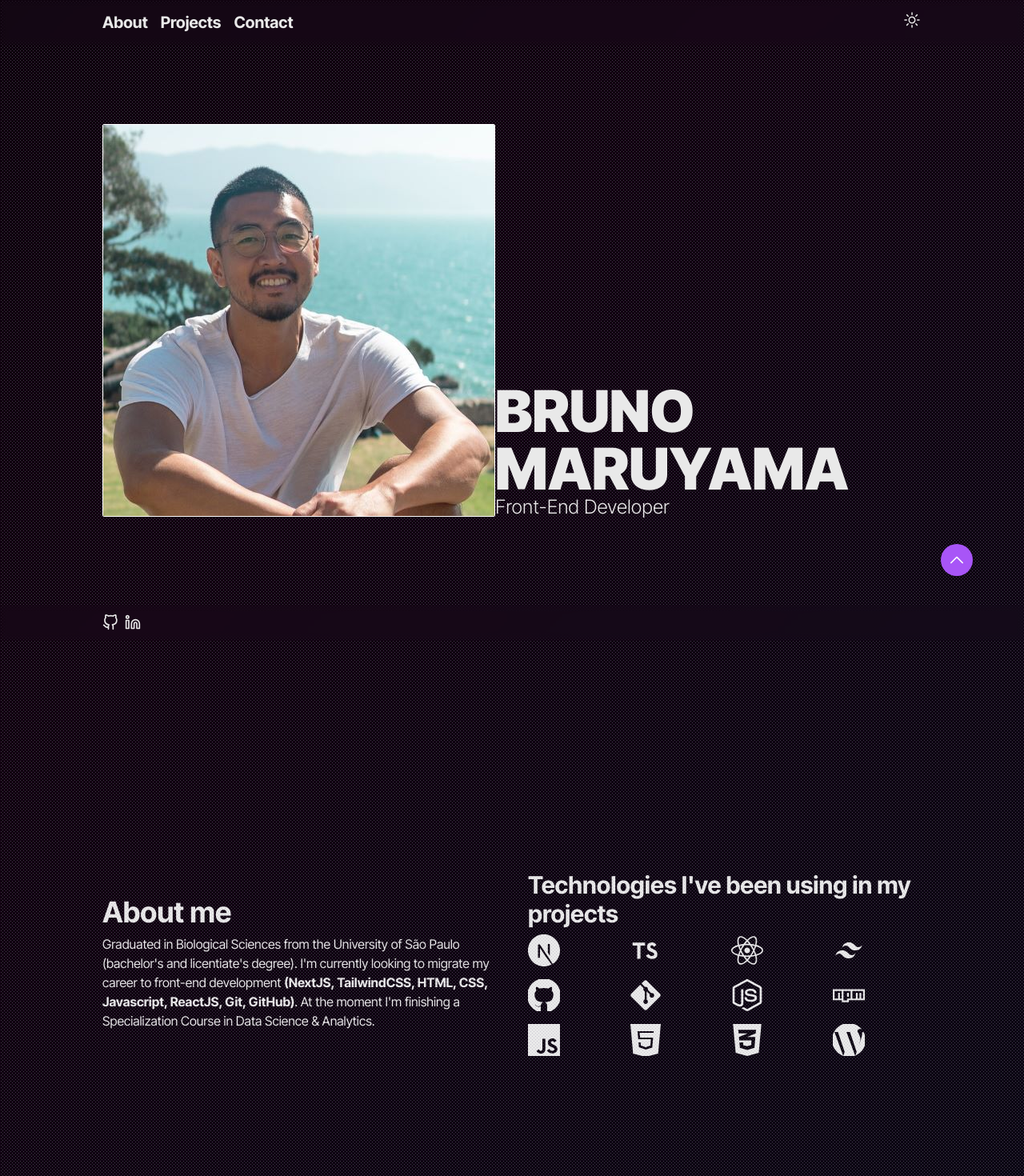
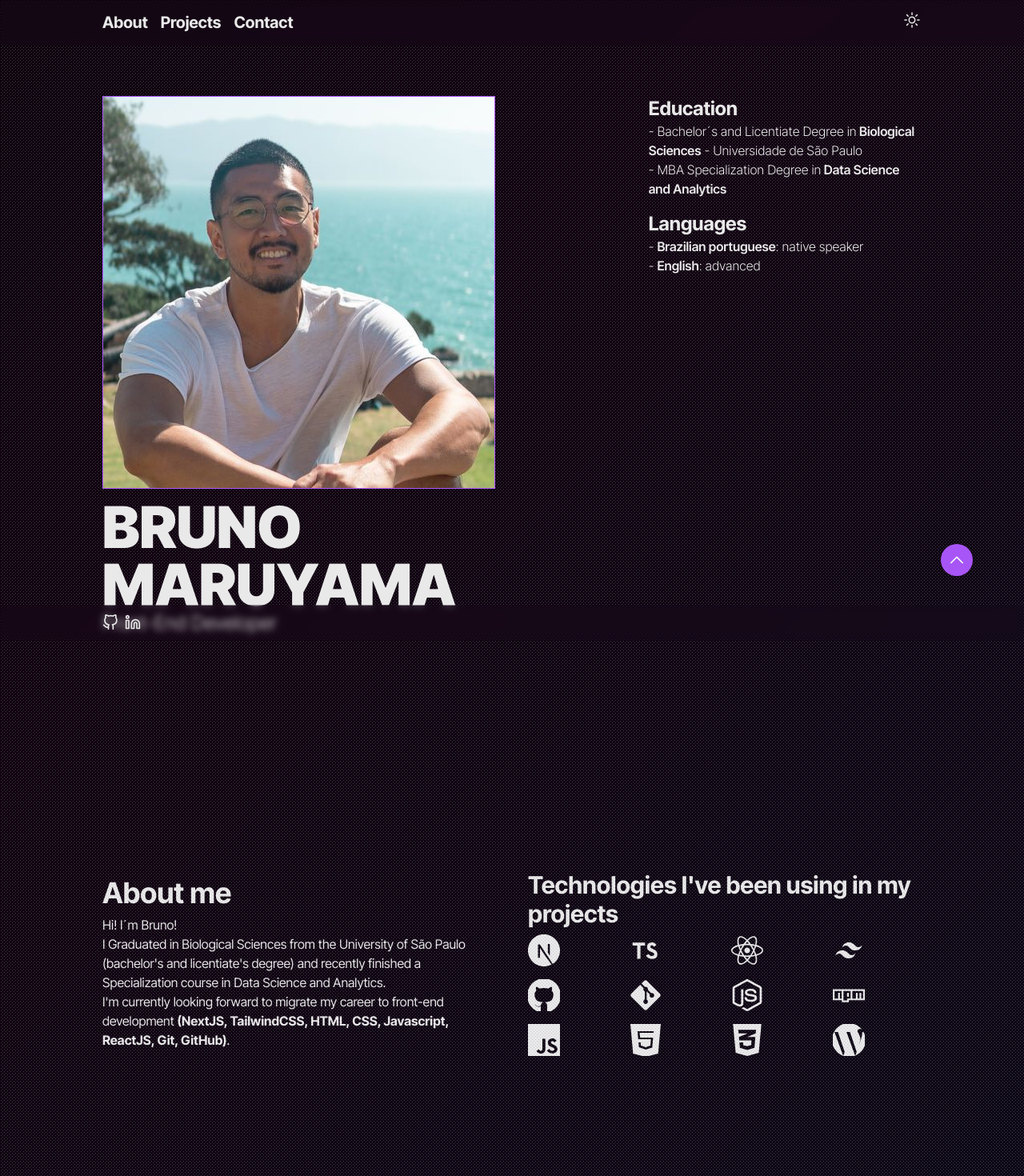
Before and after one commit to brunomaruyama/MyPage, a Next.js app: page / in a window 1280 px wide. Shown: the top 1470 px of the page at 80% size. Built offline with nearby package versions, Linux system fonts and the light colour scheme.

Commit message:
added Education and languages

```diff
--- a/app/globals.css
+++ b/app/globals.css
@@ -33,19 +33,19 @@ body {
 
 .fromLeft {
   animation: lateralshow;
-  animation-timeline: view(65% 0%);
+  animation-timeline: view(75% 0%);
   z-index: -10;
 }
 
 .fromRight {
   animation: lateralshowright;
-  animation-timeline: view(65% 0%);
+  animation-timeline: view(75% 0%);
   z-index: -10;
 }
 
 .fromBottom {
   animation: bottomshow;
-  animation-timeline: view(65% 0%);
+  animation-timeline: view(75% 0%);
   z-index: -20;
 }
 
--- a/app/page.tsx
+++ b/app/page.tsx
@@ -10,9 +10,9 @@ export default function Home() {
       <Header />
       <section
         id="home"
-        className="pt-[15vh] sm:h-[100vh] w-full flex flex-wrap justify-between items-center  sm:items-center sm:px-[5vw] lg:px-[10vw] my-[auto] px-3 sm:py-8"
+        className="pt-[15vh] sm:h-[100vh] w-full grid md:grid-cols-3 sm:px-[5vw] lg:px-[10vw] my-[auto] px-3"
       >
-        <div className="block sm:flex space-y-3 items-end">
+        <div className="col-span-2 block space-y-3 items-end mb-8">
           <Image
             src="/DSC08868.jpg"
             width={150}
@@ -21,7 +21,7 @@ export default function Home() {
             priority={true}
             alt="Picture of Bruno Maruyama"
             style={{ objectFit: "contain" }}
-            className="rounded-sm border border-white w-auto h-auto"
+            className="border border-purple-500 w-auto h-auto"
           />
           <div className="block">
             <h1 className="text-4xl sm:text-7xl leading-none font-black">
@@ -32,6 +32,30 @@ export default function Home() {
             <h2 className="text-2xl font-light leading-none">
               Front-End Developer
             </h2>
+          </div>
+        </div>
+        <div className="col-span-1">
+          <div className="mb-4">
+            <h2 className="text-2xl font-bold">Education</h2>
+            <p className="font-light">
+              - Bachelor´s and Licentiate Degree in
+              <span className="font-semibold"> Biological Sciences</span> -
+              Universidade de São Paulo
+            </p>
+            <p className="font-light">
+              - MBA Specialization Degree in
+              <span className="font-semibold"> Data Science and Analytics</span>
+            </p>
+          </div>
+          <div>
+            <h2 className="text-2xl font-bold">Languages</h2>
+            <p className="font-light">
+              - <span className="font-semibold">Brazilian portuguese</span>:
+              native speaker
+            </p>
+            <p className="font-light">
+              - <span className="font-semibold">English</span>: advanced
+            </p>
           </div>
         </div>
       </section>
--- a/components/about/page.tsx
+++ b/components/about/page.tsx
@@ -6,14 +6,17 @@ export default function About() {
       <div className="fromLeft box-border sm:w-1/2">
         <h1 className="text-4xl font-bold py-2">About me</h1>
         <p className="font-normal">
-          Graduated in Biological Sciences from the University of São Paulo
-          (bachelor's and licentiate's degree). I'm currently looking to migrate
-          my career to front-end development{" "}
+          Hi! I´m Bruno! <br />
+          I Graduated in Biological Sciences from the University of São Paulo
+          (bachelor's and licentiate's degree) and recently finished a
+          Specialization course in Data Science and Analytics.
+          <br />
+          I'm currently looking forward to migrate my career to front-end
+          development{" "}
           <b>
             (NextJS, TailwindCSS, HTML, CSS, Javascript, ReactJS, Git, GitHub)
           </b>
-          . At the moment I'm finishing a Specialization Course in Data Science
-          & Analytics.
+          .
         </p>
       </div>
       <div className="fromRight box-border sm:w-1/2">
```
